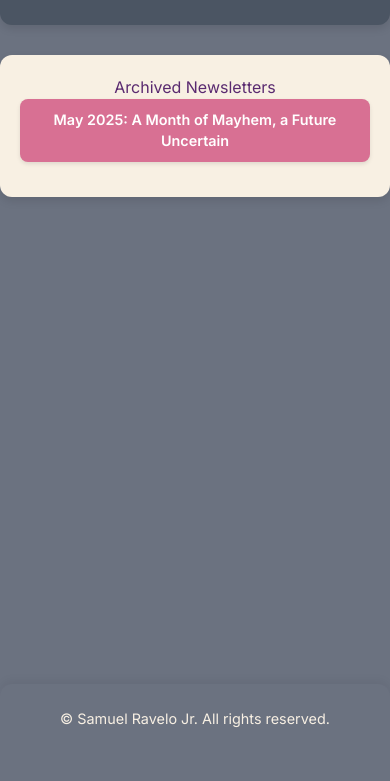
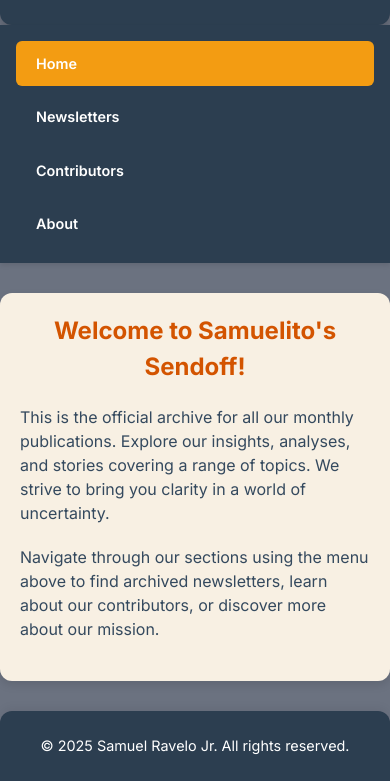
Before and after one commit to RavsCodes20/samuelitos_sendoff, a plain HTML site: page index.html in a window 390 px wide. Shown: the part 90-871 px from the top of the page. Before the commit the page ends 844 px from the top, so only its background shows below. Drawn offline with nearby package versions, Linux system fonts and the light colour scheme.

Commit message:
Update index.html
First redesign. 1 of 5

```diff
--- a/index.html
+++ b/index.html
@@ -3,22 +3,23 @@
 <head>
     <meta charset="UTF-8">
     <meta name="viewport" content="width=device-width, initial-scale=1.0">
-    <title>Our Monthly Newsletters</title>
+    <title>Samuelito's Sendoff - Home</title>
     <script src="https://cdn.tailwindcss.com"></script>
     <link href="https://fonts.googleapis.com/css2?family=Inter:wght@400;600;700&display=swap" rel="stylesheet">
     <style>
         :root {
-            --purple: #5A2A70; /* A deep purple */
-            --darker-pink: #D87093; /* A darker pink */
-            --steel-gray: #6B7280; /* A medium steel gray */
-            --darker-steel-gray: #4B5563; /* Darker steel gray for header */
-            --parchment-color: #F8F0E3; /* Parchment background color */
-            --white: #FFFFFF;
+            --primary-bg: #6B7280; /* Steel Gray */
+            --dark-bg: #2C3E50; /* Dark Blue-Gray for Header, Footer, Nav */
+            --light-text: #FFFFFF; /* White */
+            --dark-text: #34495E; /* Dark Blue-Gray for text on light backgrounds */
+            --content-bg: #F8F0E3; /* Parchment */
+            --accent1: #F39C12; /* Vibrant Orange/Gold for highlights/links */
+            --accent2: #D35400; /* Darker Orange/Brown for headings/borders */
         }
         body {
             font-family: 'Inter', sans-serif;
-            background-color: var(--steel-gray);
-            color: #374151;
+            background-color: var(--primary-bg);
+            color: var(--light-text); /* Default text color for the body */
             line-height: 1.7;
             margin: 0;
             padding: 0;
@@ -29,15 +30,15 @@
             min-height: 100vh;
         }
         .header {
-            background-color: var(--darker-steel-gray);
-            color: var(--white);
+            background-color: var(--dark-bg);
+            color: var(--light-text);
             padding: 2.5rem 1.5rem;
             width: 100%;
             text-align: center;
             border-bottom-left-radius: 12px;
             border-bottom-right-radius: 12px;
-            box-shadow: 0 4px 8px rgba(0, 0, 0, 0.1);
-            margin-bottom: 30px;
+            box-shadow: 0 4px 8px rgba(0, 0, 0, 0.2);
+            margin-bottom: 0;
         }
         .header h1 {
             font-size: 2.8rem;
@@ -45,8 +46,37 @@
             margin: 0;
             line-height: 1.2;
         }
+        .navbar {
+            background-color: var(--dark-bg); /* Match header/footer */
+            width: 100%;
+            padding: 1rem 0;
+            display: flex;
+            justify-content: center;
+            box-shadow: 0 2px 5px rgba(0, 0, 0, 0.1);
+            flex-wrap: wrap;
+            margin-bottom: 30px;
+        }
+        .navbar a {
+            color: var(--light-text);
+            padding: 0.75rem 1.25rem;
+            text-decoration: none;
+            font-weight: 600;
+            border-radius: 6px;
+            transition: background-color 0.3s ease, transform 0.2s ease;
+            margin: 0 0.5rem;
+            white-space: nowrap;
+        }
+        .navbar a:hover {
+            background-color: rgba(255, 255, 255, 0.15); /* Subtle hover */
+            transform: translateY(-1px);
+        }
+        .navbar a.active {
+            background-color: var(--accent1); /* Accent color for active link */
+            cursor: default;
+            transform: none;
+        }
         .container {
-            background-color: var(--parchment-color);
+            background-color: var(--content-bg); /* Parchment color for content */
             padding: 30px 40px;
             border-radius: 12px;
             box-shadow: 0 4px 10px rgba(0, 0, 0, 0.1);
@@ -55,39 +85,20 @@
             margin-bottom: 30px;
             box-sizing: border-box;
         }
-        h2 {
-            color: var(--purple);
+        .container p {
+            color: var(--dark-text); /* Dark text inside parchment container */
+            margin-bottom: 1.25rem;
+        }
+        .container h2 {
+            color: var(--accent2); /* Accent2 for inner headings */
             font-size: 2rem;
             font-weight: 700;
             margin-bottom: 20px;
             text-align: center;
         }
-        .newsletter-list {
-            list-style: none;
-            padding: 0;
-            text-align: center;
-        }
-        .newsletter-list li {
-            margin-bottom: 15px;
-        }
-        .newsletter-list a {
-            display: inline-block;
-            background-color: var(--darker-pink);
-            color: var(--white);
-            padding: 12px 25px;
-            border-radius: 8px;
-            text-decoration: none;
-            font-weight: 600;
-            transition: background-color 0.3s ease, transform 0.2s ease;
-            box-shadow: 0 2px 4px rgba(0, 0, 0, 0.1);
-        }
-        .newsletter-list a:hover {
-            background-color: var(--purple);
-            transform: translateY(-2px);
-        }
         .footer {
-            background-color: var(--steel-gray);
-            color: var(--parchment-color);
+            background-color: var(--dark-bg);
+            color: var(--light-text);
             padding: 1.5rem 1.5rem;
             width: 100%;
             text-align: center;
@@ -99,40 +110,24 @@
         .footer p {
             margin: 0;
             font-size: 0.9rem;
-            color: var(--parchment-color);
+            color: var(--light-text);
         }
 
         /* Responsive adjustments */
         @media (max-width: 768px) {
-            .header h1 {
-                font-size: 2.2rem;
-            }
-            .container {
-                padding: 25px 25px;
-                width: 95%;
-            }
-            .header, .footer {
-                padding-left: 1rem;
-                padding-right: 1rem;
-            }
-            h2 {
-                font-size: 1.8rem;
-            }
-            .newsletter-list a {
-                padding: 10px 20px;
-                font-size: 0.9rem;
-            }
+            .header h1 { font-size: 2.2rem; }
+            .navbar { padding: 0.75rem 0; }
+            .navbar a { margin: 0.5rem 0.5rem; font-size: 0.9rem; }
+            .container { padding: 25px 25px; width: 95%; }
+            .header, .footer { padding-left: 1rem; padding-right: 1rem; }
+            .container h2 { font-size: 1.8rem; }
         }
         @media (max-width: 480px) {
-            .header h1 {
-                font-size: 1.8rem;
-            }
-            h2 {
-                font-size: 1.5rem;
-            }
-            .container {
-                padding: 20px;
-            }
+            .header h1 { font-size: 1.8rem; }
+            .container h2 { font-size: 1.5rem; }
+            .container { padding: 20px; }
+            .navbar { flex-direction: column; align-items: center; }
+            .navbar a { margin: 0.25rem 0; width: calc(100% - 2rem); }
         }
     </style>
 </head>
@@ -141,17 +136,21 @@
         <h1>Samuelito's Sendoff 🔊</h1>
     </div>
 
+    <nav class="navbar">
+        <a href="index.html" class="active">Home</a>
+        <a href="newsletters.html">Newsletters</a>
+        <a href="contributors.html">Contributors</a>
+        <a href="about.html">About</a>
+    </nav>
+
     <div class="container">
-        <h2>Archived Newsletters</h2>
-        <ul class="newsletter-list">
-            <li><a href="may_2025_newsletter.html">May 2025: A Month of Mayhem, a Future Uncertain</a></li>
-            <!-- Add future newsletters here -->
-            <!-- <li><a href="june_2025_newsletter.html">June 2025: [Newsletter Title]</a></li> -->
-        </ul>
+        <h2>Welcome to Samuelito's Sendoff!</h2>
+        <p>This is the official archive for all our monthly publications. Explore our insights, analyses, and stories covering a range of topics. We strive to bring you clarity in a world of uncertainty.</p>
+        <p>Navigate through our sections using the menu above to find archived newsletters, learn about our contributors, or discover more about our mission.</p>
     </div>
 
     <div class="footer">
-        <p>&copy; Samuel Ravelo Jr. All rights reserved.</p>
+        <p>&copy; 2025 Samuel Ravelo Jr. All rights reserved.</p>
     </div>
 </body>
 </html>
```
